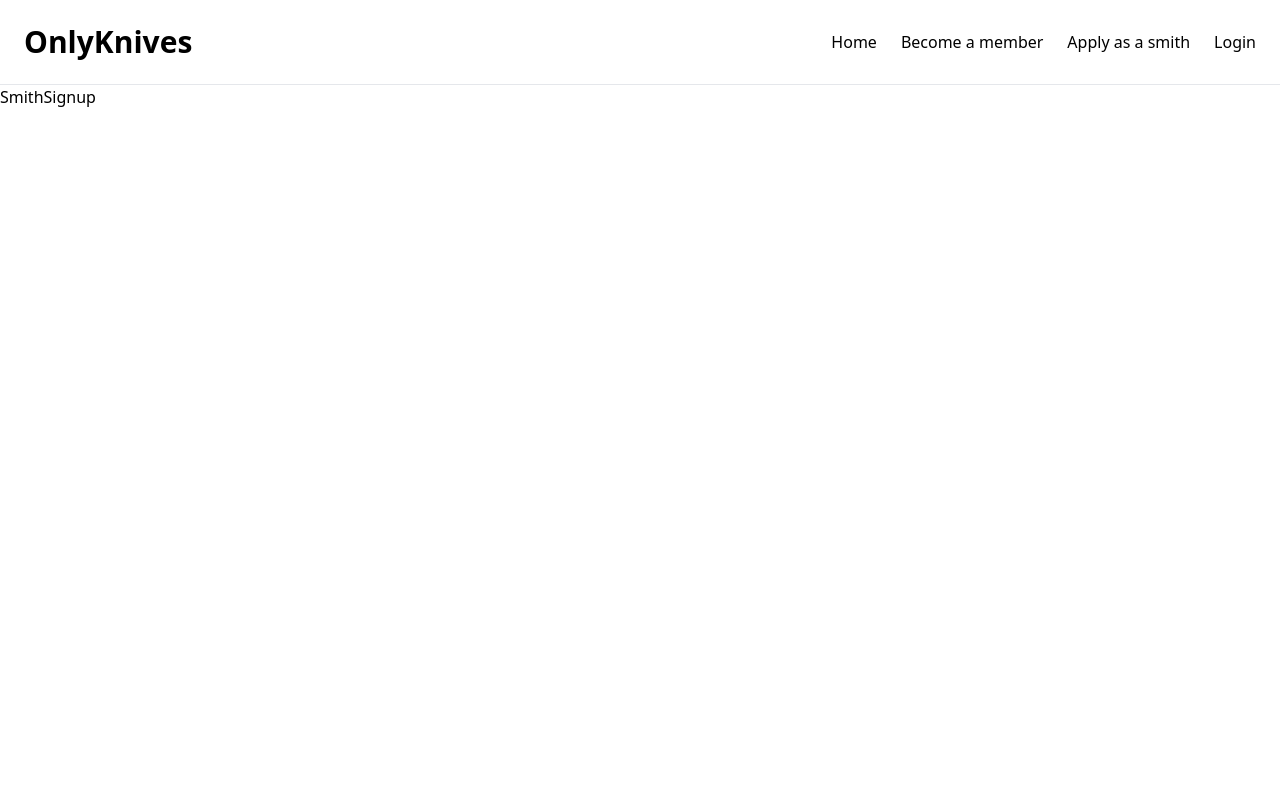
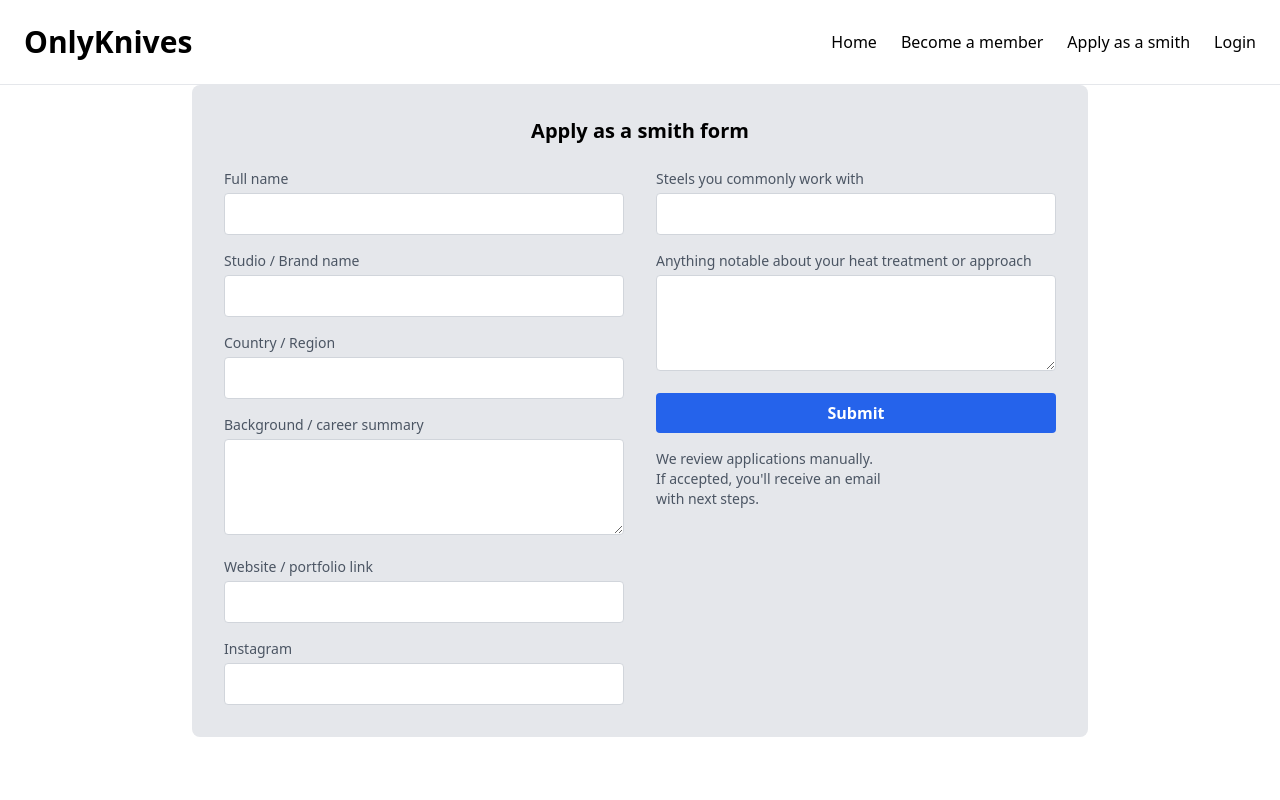
Before and after one commit to levjo655/OnlyKnives, a React (Create React App) app in the folder frontend/: page /smithsignup in a window 1280 px wide. Shown: the top 800 px of the page. Built offline with nearby package versions, Linux system fonts and the light colour scheme.

Commit message:
basic signup for for smiths added

```diff
--- a/frontend/src/pages/SmithSignup.jsx
+++ b/frontend/src/pages/SmithSignup.jsx
@@ -2,12 +2,65 @@ import { BrowserRouter, Route, Routes } from "react-router-dom";
 import Navbar from "../components/Navbar";
 import Footer from "../components/Footer";
 
-export default function SmithSignup(){
-    return (
-    <><div className="bg-bg min-h-screen text-primaryText">
-                <Navbar />
-                <h1>SmithSignup</h1>
-            </div><Footer /></>
+export default function SmithSignup() {
+  return (
+    <>
+      <div className="bg-bg min-h-screen text-primaryText">
+        <Navbar />
+        <div className="bg-gray-200 p-8 rounded-lg max-w-4xl mx-auto">
+          <h2 className="text-xl font-bold mb-6 text-center">Apply as a smith form</h2>
+          <form className="grid grid-cols-1 md:grid-cols-2 gap-8">
+            {/* Left Column */}
+            <div className="space-y-4">
+              <div>
+                <label className="block text-sm text-gray-600 mb-1" htmlFor="full-name">Full name</label>
+                <input type="text" id="full-name" className="w-full px-4 py-2 bg-white border border-gray-300 rounded" placeholder="" />
+              </div>
+              <div>
+                <label className="block text-sm text-gray-600 mb-1" htmlFor="studio-brand">Studio / Brand name</label>
+                <input type="text" id="studio-brand" className="w-full px-4 py-2 bg-white border border-gray-300 rounded" placeholder="" />
+              </div>
+              <div>
+                <label className="block text-sm text-gray-600 mb-1" htmlFor="country-region">Country / Region</label>
+                <input type="text" id="country-region" className="w-full px-4 py-2 bg-white border border-gray-300 rounded" placeholder="" />
+              </div>
+              <div>
+                <label className="block text-sm text-gray-600 mb-1" htmlFor="background-summary">Background / career summary</label>
+                <textarea id="background-summary" className="w-full px-4 py-2 bg-white border border-gray-300 rounded h-24" placeholder=""></textarea>
+              </div>
+              <div>
+                <label className="block text-sm text-gray-600 mb-1" htmlFor="website-portfolio">Website / portfolio link</label>
+                <input type="url" id="website-portfolio" className="w-full px-4 py-2 bg-white border border-gray-300 rounded" placeholder="" />
+              </div>
+              <div>
+                <label className="block text-sm text-gray-600 mb-1" htmlFor="instagram">Instagram</label>
+                <input type="text" id="instagram" className="w-full px-4 py-2 bg-white border border-gray-300 rounded" placeholder="" />
+              </div>
+            </div>
 
-    )
+            {/* Right Column */}
+            <div className="space-y-4">
+              <div>
+                <label className="block text-sm text-gray-600 mb-1" htmlFor="steels">Steels you commonly work with</label>
+                <input type="text" id="steels" className="w-full px-4 py-2 bg-white border border-gray-300 rounded" placeholder="" />
+              </div>
+              <div>
+                <label className="block text-sm text-gray-600 mb-1" htmlFor="heat-treatment">Anything notable about your heat treatment or approach</label>
+                <textarea id="heat-treatment" className="w-full px-4 py-2 bg-white border border-gray-300 rounded h-24" placeholder=""></textarea>
+              </div>
+              <div className="mt-4">
+                <button type="submit" className="w-full bg-blue-600 text-white py-2 rounded font-semibold">Submit</button>
+              </div>
+              <p className="text-sm text-gray-600 mt-2">
+                We review applications manually.<br />
+                If accepted, you'll receive an email<br />
+                with next steps.
+              </p>
+            </div>
+          </form>
+        </div>
+      </div>
+      <Footer />
+    </>
+  );
 }
```
